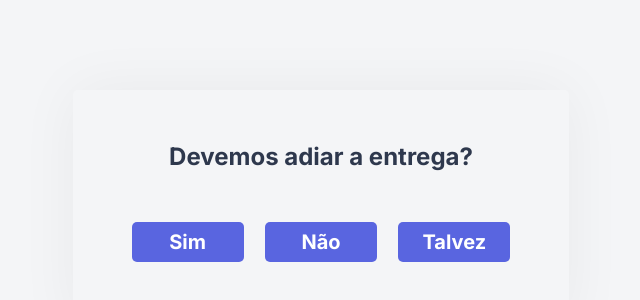
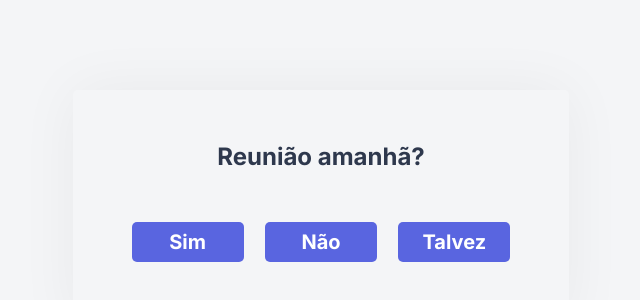
Before and after one commit to lorenatoscano/lets-vote-card, a Vue app in the folder lets-vote-vue/: page / in a window 1280 px wide. Shown: the part 192-492 px from the top of the page, without its empty margins (319-959 px from the left). Built offline with nearby package versions, Linux system fonts and the light colour scheme.

Commit message:
Adiciona evento de voto

```diff
--- a/lets-vote-vue/src/App.vue
+++ b/lets-vote-vue/src/App.vue
@@ -1,5 +1,5 @@
 <template>
-  <VotingCard title="Devemos adiar a entrega" status="open" :votes="[{option: 'Sim', count: 8}, {option: 'Não', count: 3}]" />
+  <VotingCard :title="title" :status="status" :votes="votes" @vote="vote" @changeStatus="changeStatus"/>
 </template>
 
 <script>
@@ -9,6 +9,26 @@ export default {
   name: 'App',
   components: {
     VotingCard
+  },
+  data() {
+    return {
+      title: 'Reunião amanhã',
+      status: 'open',
+      votes: [
+        { option: 'Sim', count: 6 },
+        { option: 'Não', count: 3 },
+        { option: 'Talvez', count: 1 },
+      ],
+    }
+  },
+  methods: {
+    vote(index) {
+      this.votes[index].count++;
+      this.changeStatus();
+    },
+    changeStatus() {
+      this.status = this.status == 'open' ? 'closed' : 'open';
+    }
   }
 }
 </script>
--- a/lets-vote-vue/src/components/Booth.vue
+++ b/lets-vote-vue/src/components/Booth.vue
@@ -1,6 +1,10 @@
 <template>
   <div class="booth-container">
-    <button v-for="option in options" :key="option">
+    <button
+      v-for="(option, index) in options"
+      :key="index"
+      @click="$emit('vote', index)"
+    >
       {{ option }}
     </button>
   </div>
--- a/lets-vote-vue/src/components/VotingCard.vue
+++ b/lets-vote-vue/src/components/VotingCard.vue
@@ -2,7 +2,11 @@
   <div class="overlay">
     <div class="card-container">
       <h2 class="title">{{ title }}?</h2>
-      <Booth v-if="status == 'open'" :options="options" />
+      <Booth
+        v-if="status == 'open'"
+        :options="options"
+        @vote="$emit('vote', $event)"
+      />
       <Result v-else :votes="votes" />
     </div>
   </div>
@@ -23,11 +27,11 @@ export default {
   components: {
     Booth, Result
   },
-  data() {
-    return {
-      options: ['Sim', 'Não', 'Talvez'],
+  computed: {
+    options() {
+      return this.votes.map(vote => vote.option);
     }
-  }
+  },
 }
 </script>
 
```
